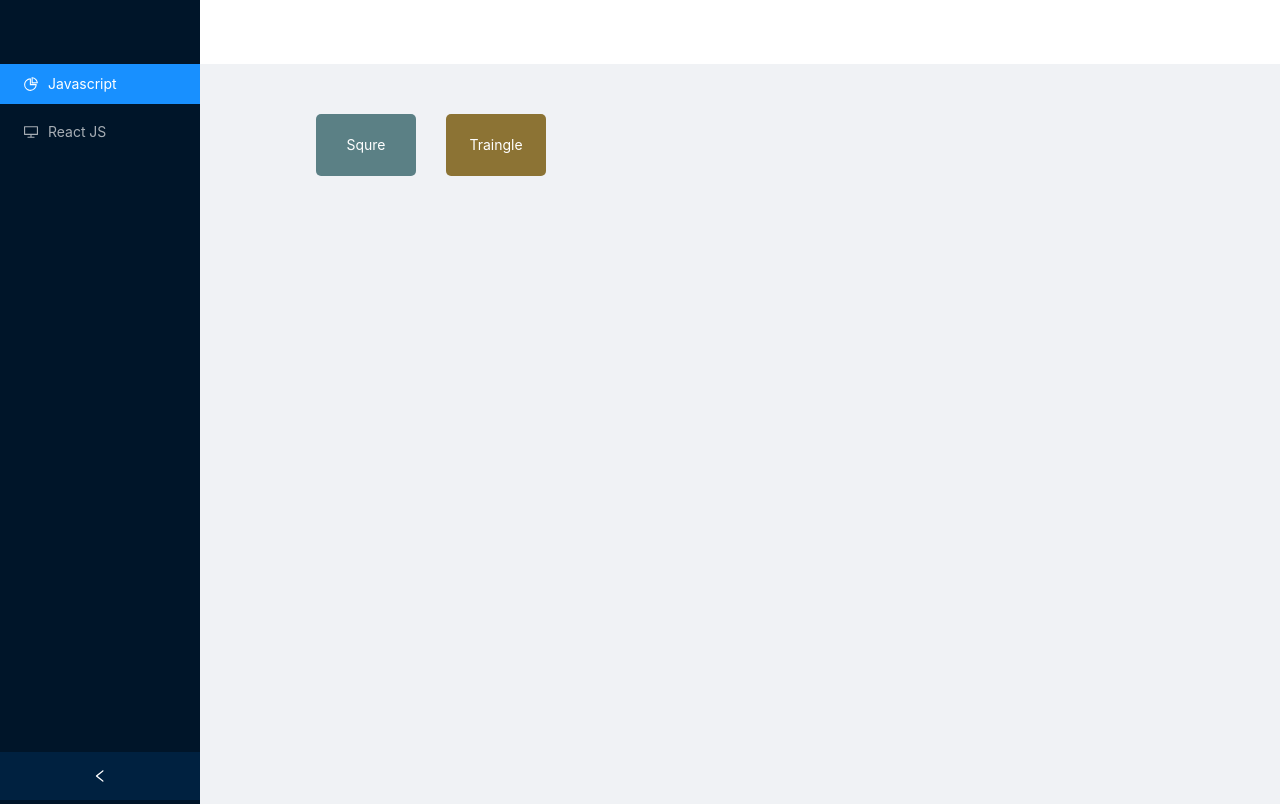
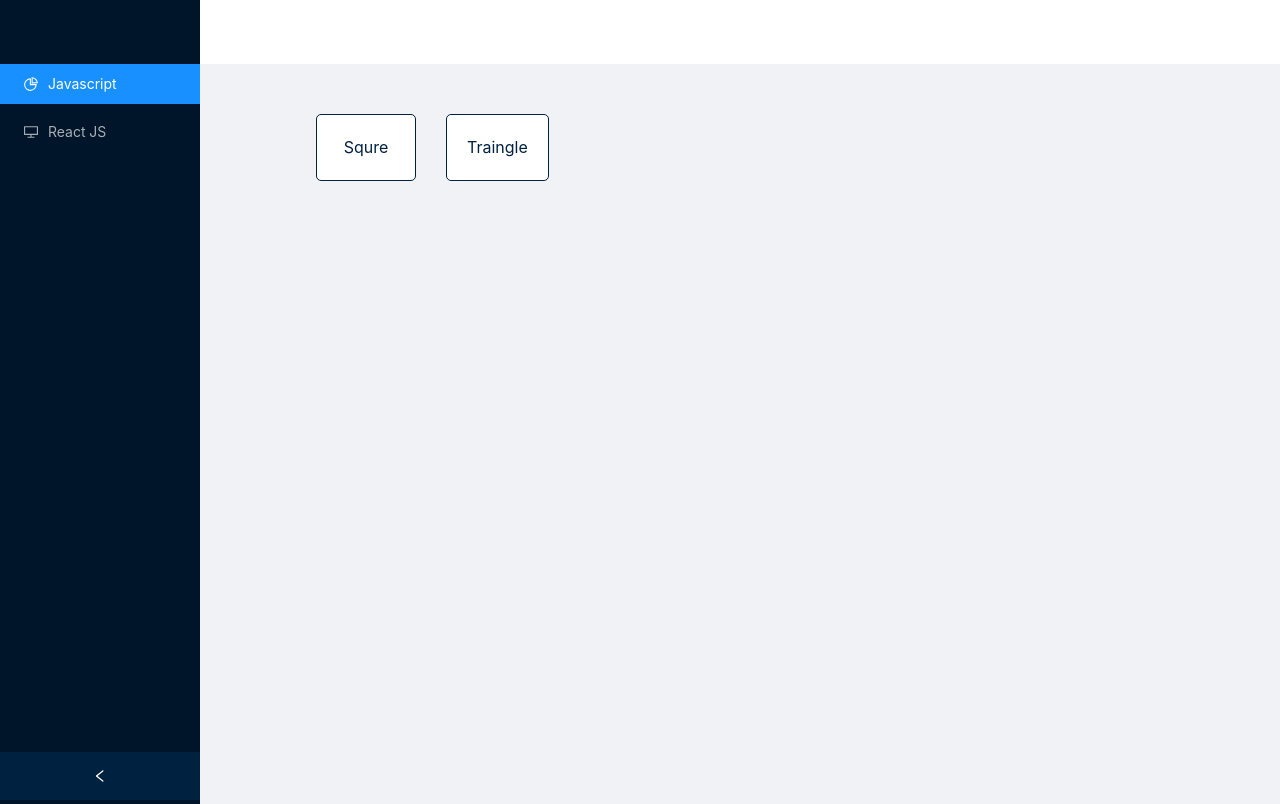
Before and after one commit to sethukumar0001/Javascript-Logics, a React (Create React App) app: page / in a window 1280 px wide. Built offline with nearby package versions, Linux system fonts and the light colour scheme.

Commit message:
ui updated

```diff
--- a/src/pages/index.js
+++ b/src/pages/index.js
@@ -2,12 +2,12 @@ import React, { useState } from "react";
 import { Link } from "react-router-dom";
 
 function Main() {
-  function randomColor() {
-    return (
-      "#" +
-      ("00000" + ((Math.random() * 16777216) << 0).toString(16)).substr(-6)
-    );
-  }
+  // function randomColor() {
+  //   return (
+  //     "#" +
+  //     ("00000" + ((Math.random() * 16777216) << 0).toString(16)).substr(-6)
+  //   );
+  // }
 
   const [list] = useState([
     { name: "Squre", path: "/squre" },
@@ -20,7 +20,16 @@ function Main() {
           {list.map((item) => {
             return (
               <Link to={item.path}>
-                <p className="mainItem" style={{ background: randomColor() }}>
+                <p
+                  className="mainItem"
+                  style={{
+                    border: "1px solid #002140",
+                    background: "white",
+                    fontSize: "16px",
+                    fontWeight: "500px",
+                    color: "#002140",
+                  }}
+                >
                   {item.name}
                 </p>
               </Link>
```
